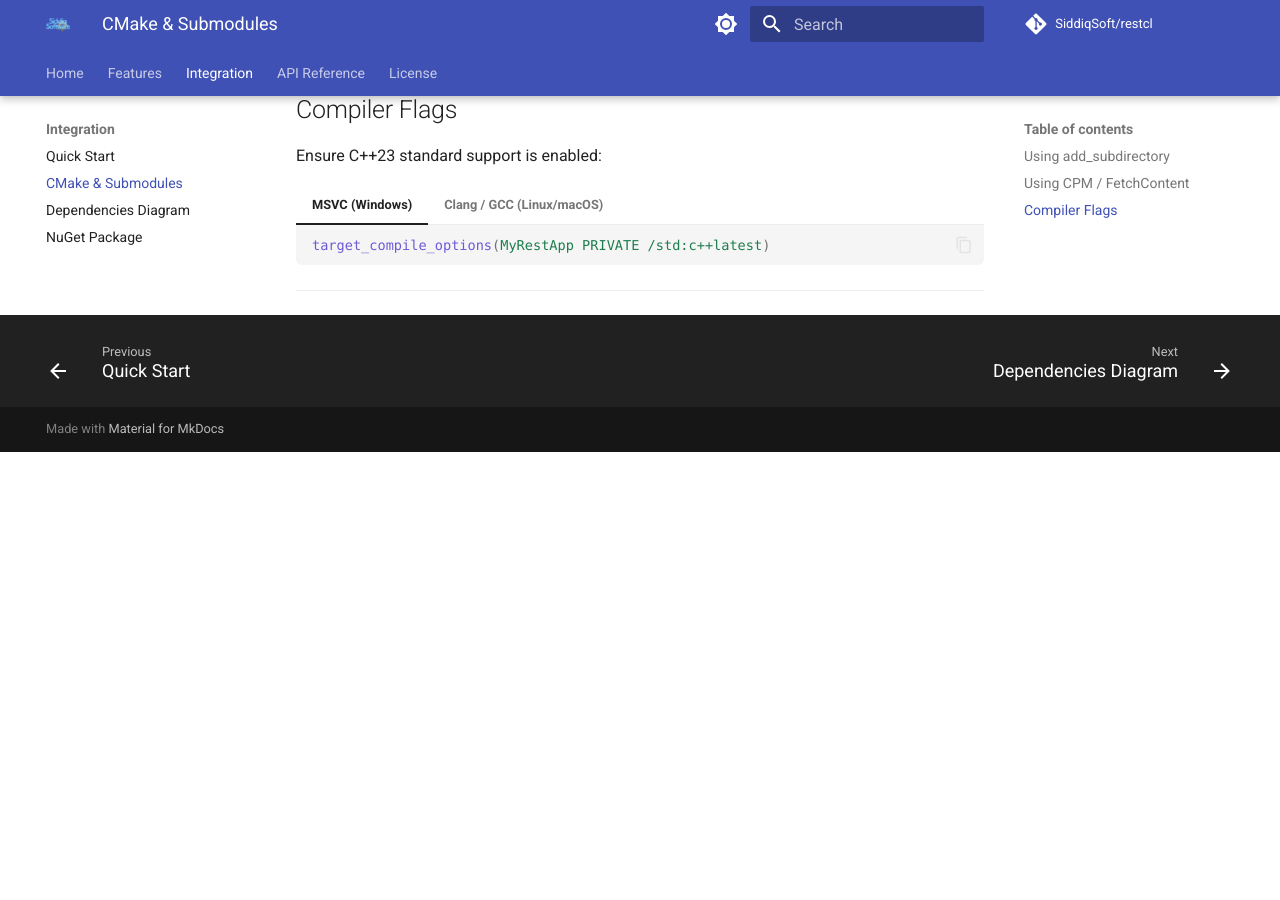
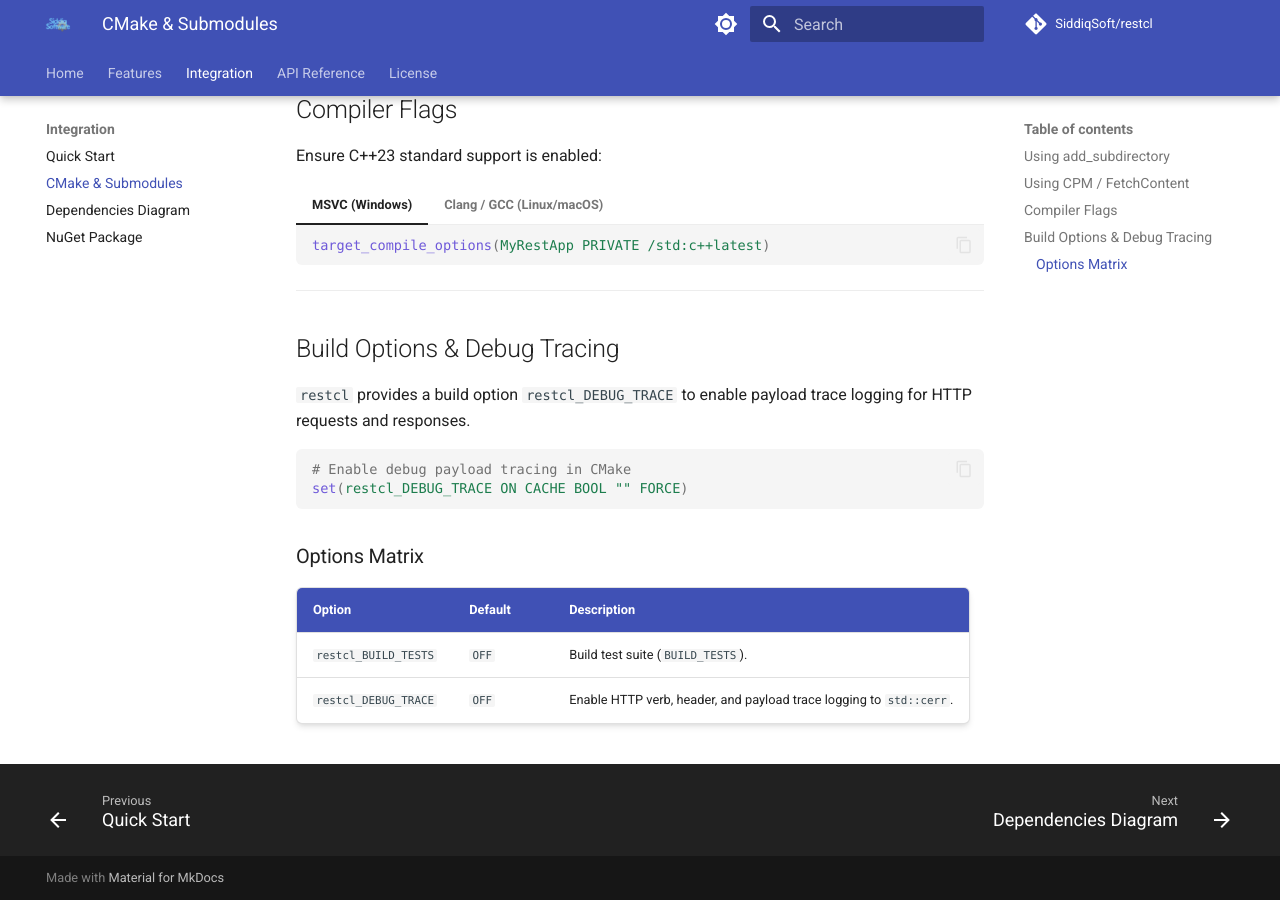
Before and after one commit to SiddiqSoft/restcl, an MkDocs documentation site: the page built from docs/integration/cmake.md, in a window 1280 px wide and 900 px high, scrolled down 1442 px. Built offline with MkDocs 1.6.1 and Material for MkDocs 9.7.7, drawn with Linux system fonts in a browser that asks for light colours; comment, search, counter and statistics services are not loaded; before the commit the page ends 1894 px from its top, so only the background shows below that.

Commit message:
docs: Updated to reflect new compile-time option

````diff
--- a/docs/integration/cmake.md
+++ b/docs/integration/cmake.md
@@ -78,3 +78,19 @@ Ensure C++23 standard support is enabled:
     ```
 
 ---
+
+## Build Options & Debug Tracing
+
+`restcl` provides a build option `restcl_DEBUG_TRACE` to enable payload trace logging for HTTP requests and responses.
+
+```cmake
+# Enable debug payload tracing in CMake
+set(restcl_DEBUG_TRACE ON CACHE BOOL "" FORCE)
+```
+
+### Options Matrix
+
+| Option | Default | Description |
+| :--- | :--- | :--- |
+| `restcl_BUILD_TESTS` | `OFF` | Build test suite (`BUILD_TESTS`). |
+| `restcl_DEBUG_TRACE` | `OFF` | Enable HTTP verb, header, and payload trace logging to `std::cerr`. |
````
Also changed, not shown: README.md (+3 -2 lines).
